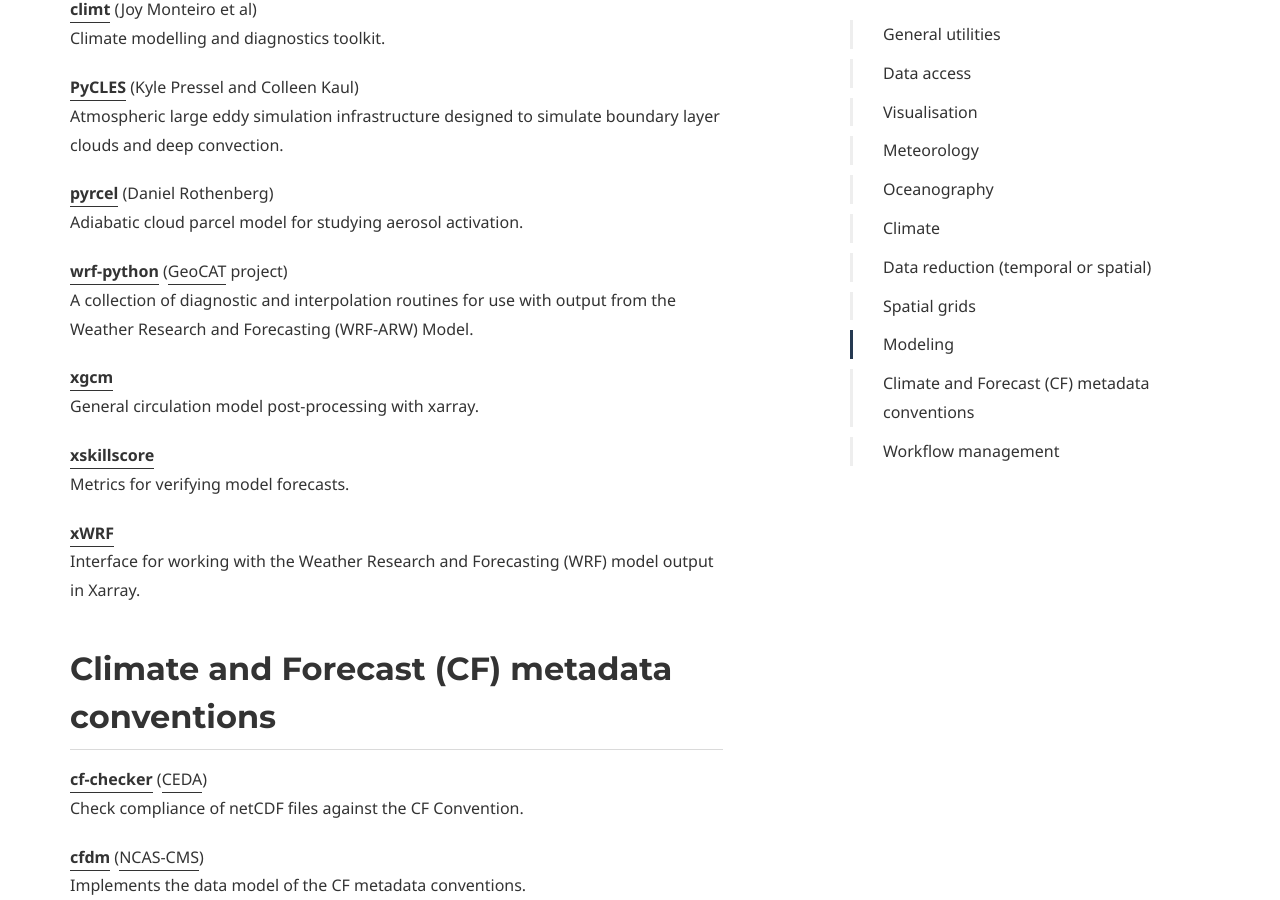
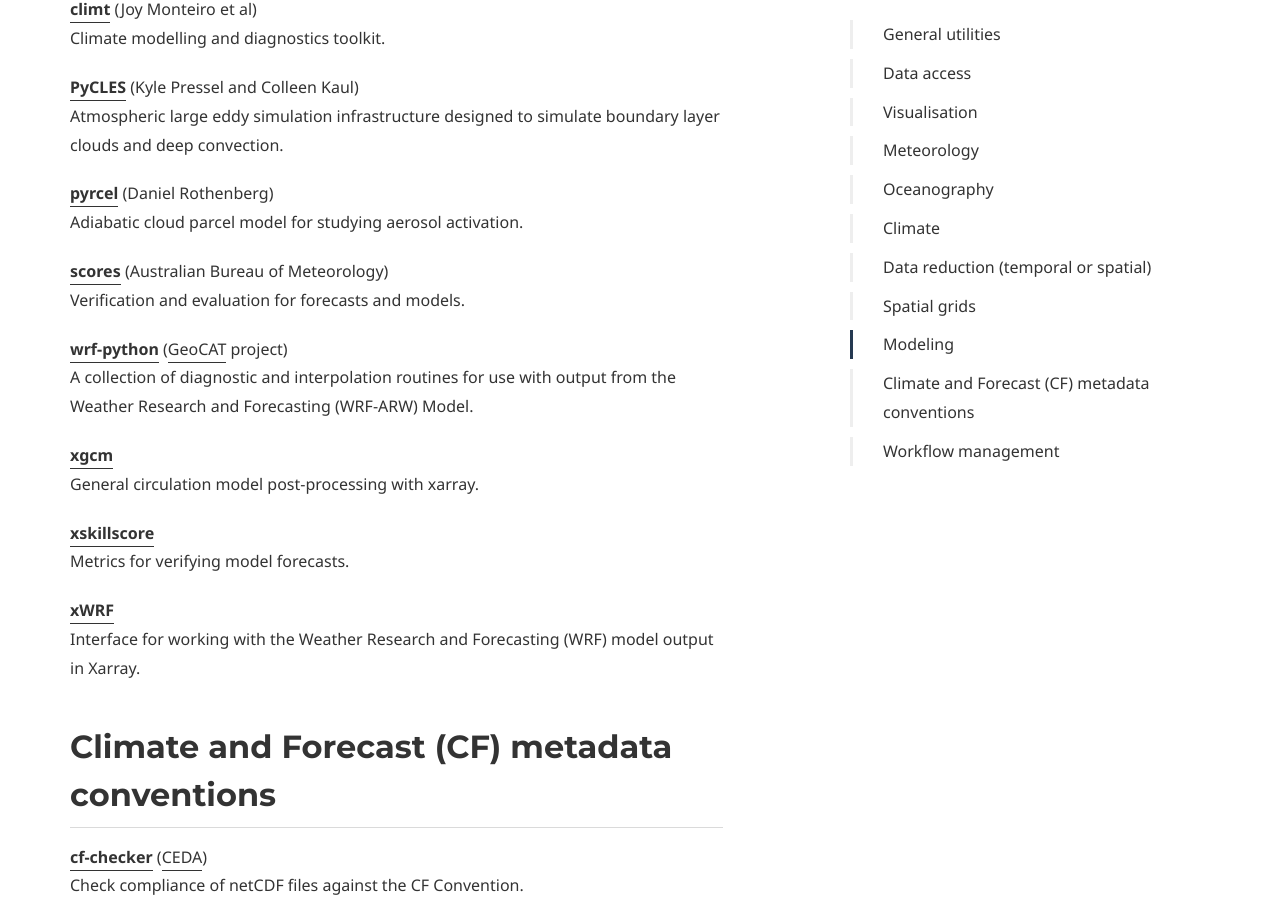
Before and after one commit to PyAOS/pyaos.github.io, a Jekyll site: the page built from packages.md, in a window 1280 px wide and 900 px high, scrolled down 6670 px. Built offline with Jekyll 4.4.1, drawn with Linux system fonts in a browser that asks for light colours; some web fonts are replaced.

Commit message:
Add scores

```diff
--- a/packages.md
+++ b/packages.md
@@ -245,6 +245,9 @@
 **[pyrcel](https://github.com/darothen/pyrcel)** (Daniel Rothenberg)
 Adiabatic cloud parcel model for studying aerosol activation.
 
+**[scores](https://scores.readthedocs.io/)** (Australian Bureau of Meteorology)
+Verification and evaluation for forecasts and models.
+
 **[wrf-python](https://wrf-python.readthedocs.io/)** ([GeoCAT](https://geocat.ucar.edu/) project)
 A collection of diagnostic and interpolation routines for use with output from the Weather Research and Forecasting (WRF-ARW) Model.
 
```
